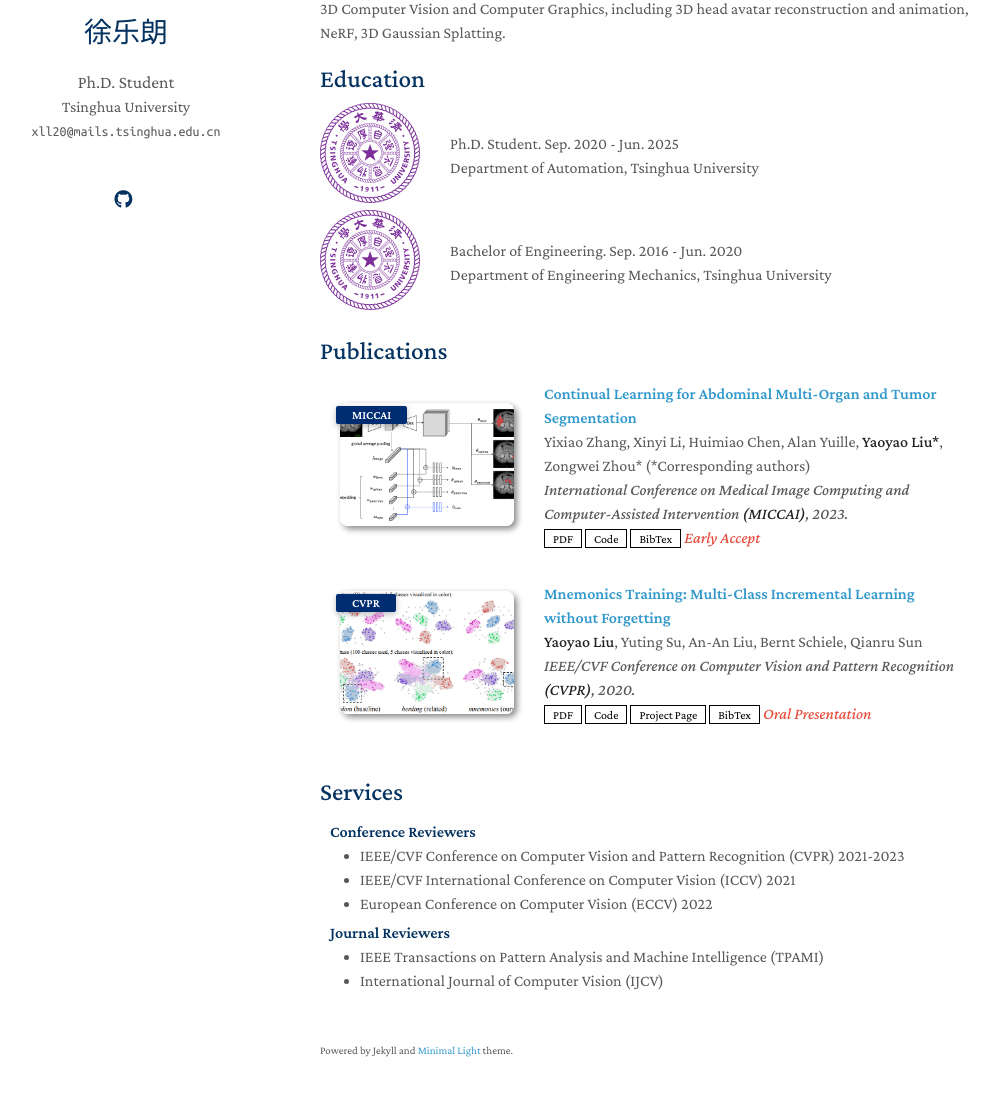
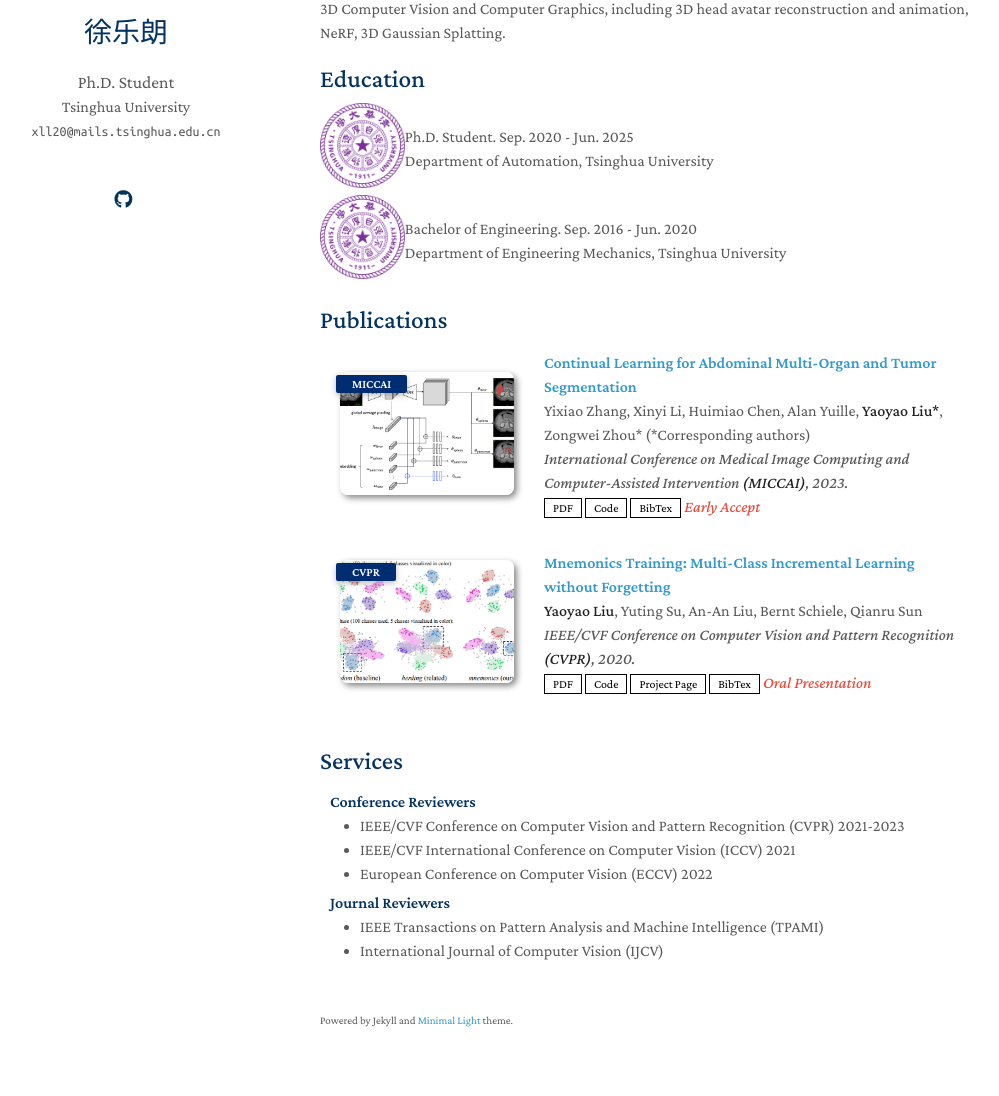
Before and after one commit to YuelangX/yuelangx.github.io, a Jekyll site: the page built from index.md, in a window 1280 px wide and 1353 px high. Shown: the part 222-1318 px from the top of the window, without its empty margins (150-1149 px from the left). Built offline with Jekyll 4.4.1, drawn with Linux system fonts in a browser that asks for light colours; nearby versions of some CDN libraries; a style sheet for code colours, icons or effects is not loaded; our own code applies the rules of GitHub Pages for plain Markdown files.

Commit message:
Update education.md

```diff
--- a/_includes/education.md
+++ b/_includes/education.md
@@ -4,7 +4,7 @@
 <table style="width:100%;border:none;border-spacing:0px;border-collapse:separate;margin-right:auto;margin-left:auto">
 
 <tr>
-<td style="padding:0px;width:20%;vertical-align:middle;border:none" align="center">
+<td style="padding:0px;width:12%;vertical-align:middle;border:none" align="center">
 <img width="100" src="./assets/img/tsinghua.png"/>
 </td>
 <td style="padding:0px;width:80%;vertical-align:middle;border: none" align="left">
@@ -14,7 +14,7 @@ Department of Automation, Tsinghua University<br>
 </tr>
 
 <tr>
-<td style="padding:0px;width:20%;vertical-align:middle;border:none" align="center">
+<td style="padding:0px;width:12%;vertical-align:middle;border:none" align="center">
 <img width="100" src="./assets/img/tsinghua.png"/>
 </td>
 <td style="padding:0px;width:80%;vertical-align:middle;border: none" align="left">
```
